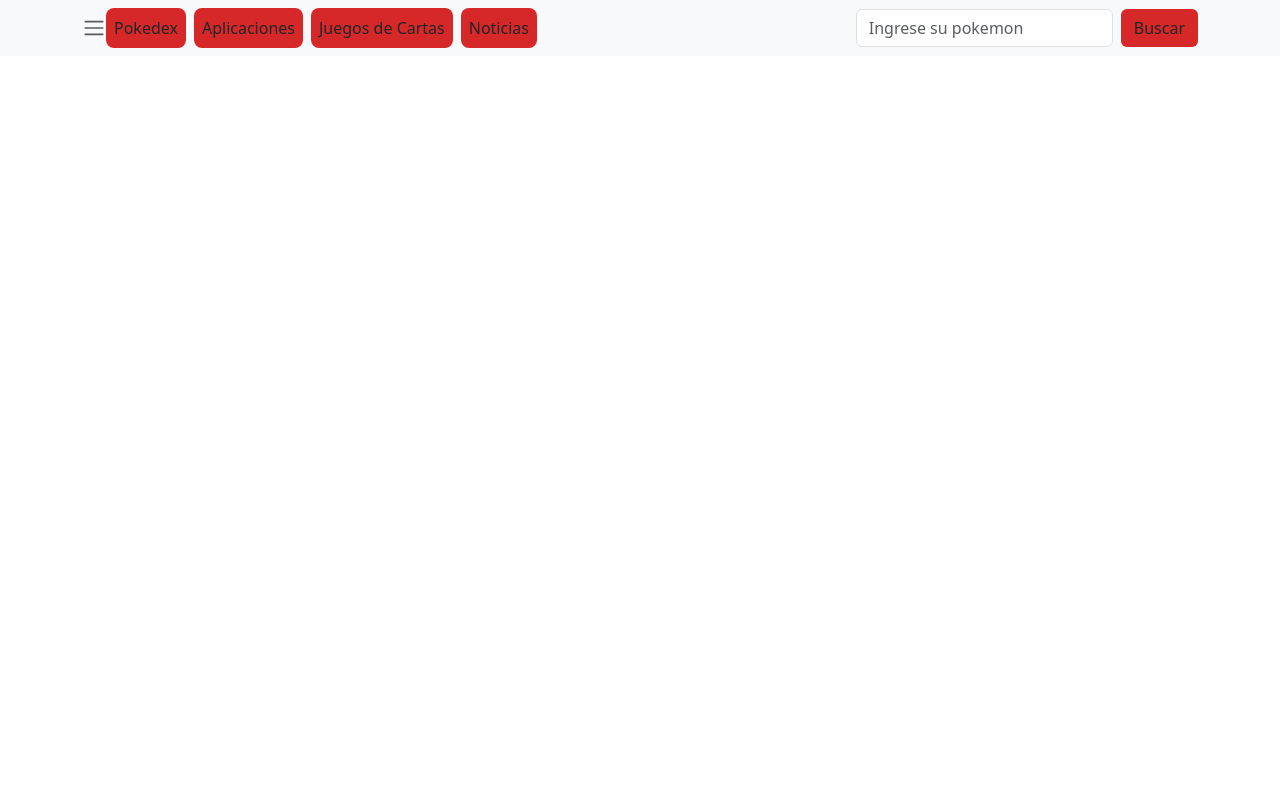
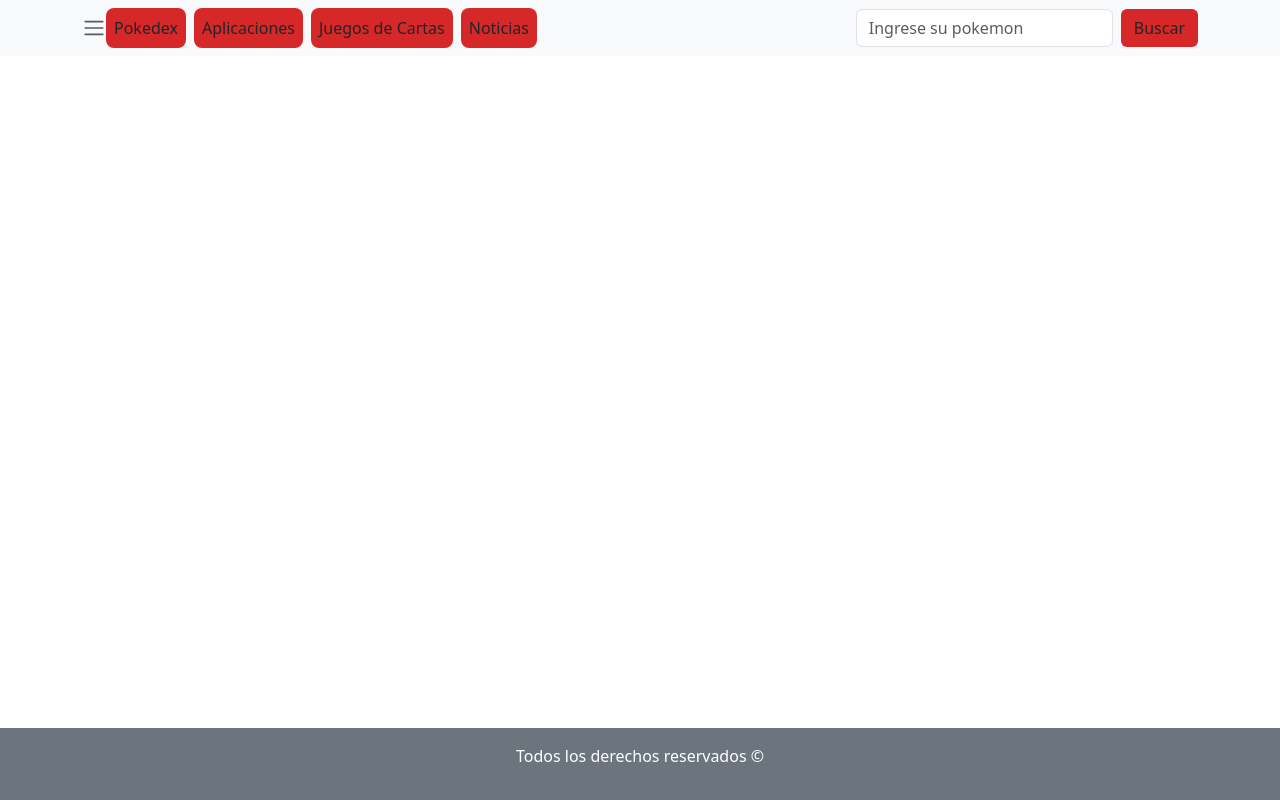
Before and after one commit to duncann555/pokemon2, a plain HTML site: page index.html in a window 1280 px wide. Drawn offline with nearby package versions, Linux system fonts and the light colour scheme.

Commit message:
Hice estructura del footer

```diff
--- a/css/style.css
+++ b/css/style.css
@@ -17,6 +17,9 @@
     background-color: var(--pokedex-red);
 }
 
+.bg-metallic-grey {
+    background-color: var(--metallic-grey);
+}
 .color-text{
     color: var(--pokedex-white);
 }
--- a/index.html
+++ b/index.html
@@ -16,7 +16,7 @@
 
     <title>Pokédex</title>
   </head>
-  <body>
+  <body class="min-vh-100 d-flex flex-column justify-content-between">
     <header>
 
       <nav class="navbar navbar-expand-lg bg-body-tertiary">
@@ -59,7 +59,10 @@
       </nav>
     </header>
     <main></main>
-    <footer></footer>
+    <footer class="text-center bg-metallic-grey text-white py-3">
+        <p>Todos los derechos reservados © </p>
+        <a href="https://www.instagram.com/sebaflomenbaun/"></a>
+    </footer>
     <script src="./js/bootstrap.min.js"></script>
   </body>
 </html>
```
